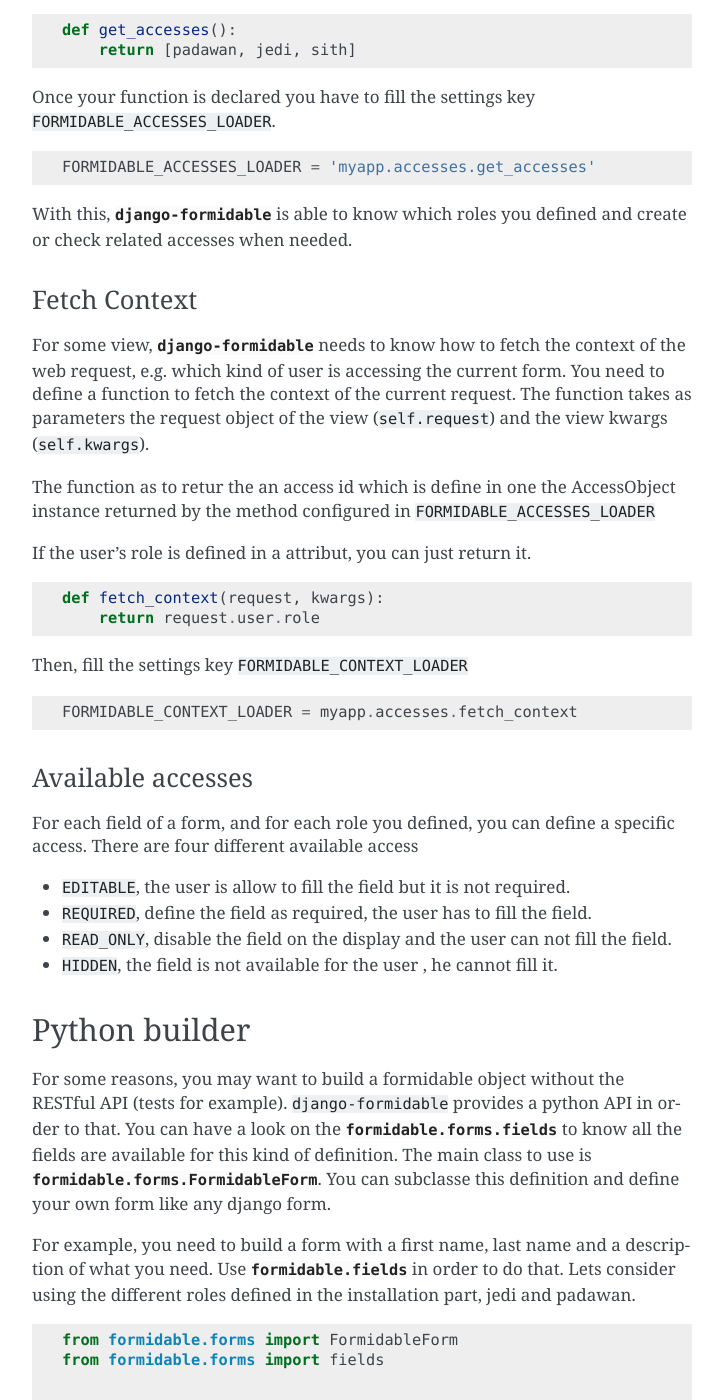
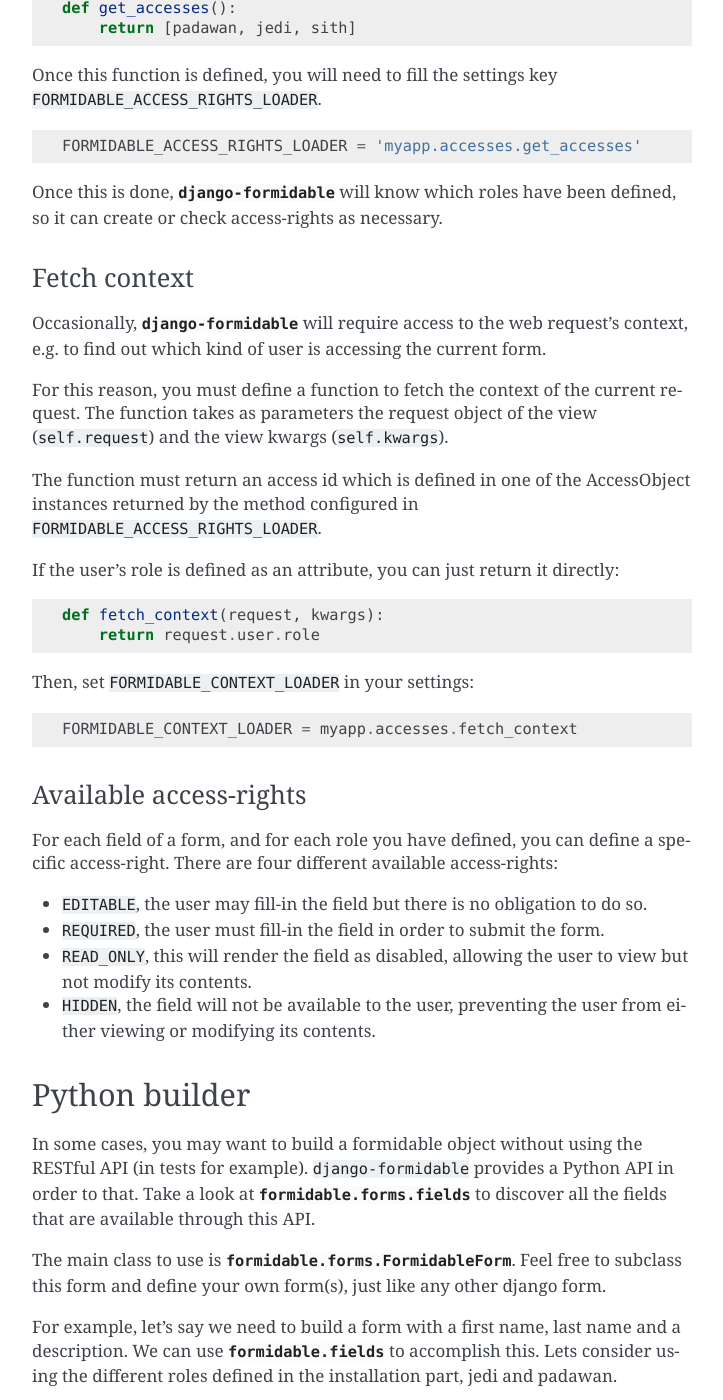
Before and after one commit to peopledoc/django-formidable, a Sphinx documentation site: the page built from doc/source/forms.rst, in a window 1280 px wide and 1400 px high, scrolled down 1205 px. Shown: the whole window, without its empty margins (388-1111 px from the left). Built offline with Sphinx 7.4.7, drawn with Linux system fonts in a browser that asks for light colours; formulas are drawn with MathJax 3; some of the changed text lies outside the part shown.

Commit message:
Improve English in docs

```diff
--- a/doc/source/forms.rst
+++ b/doc/source/forms.rst
@@ -1,49 +1,48 @@
 Forms
 +++++
 
-The main purpose of this app is to handle Forms. Of course, the app provides an API way to Create and Edit forms. But it's not the only way.
-``django-formidable`` provides a full python builder in order to create form. Moreover, when a form is created it's really usefull to get it
-as standard django form. For this, ``django-formidable`` provides a method to get this standard django form class and use it as normal django form.
+The main purpose of this app is to handle Forms. Of course, the app provides an API to Create and Edit forms, but it's not the only option:
+``django-formidable`` also provides a full python builder in order to create forms. ``django-formidable`` also provides a method to retrieve a standard django form class which can then be used just like an ordinary django form.
 
 
 Formidable object
 =================
 
-The main class is :class:`formidable.models.Formidable`. This class is a classic django model which defines a representation of dynamic form.
+The main class is :class:`formidable.models.Formidable`. This class is a classic django model which defines a representation of a dynamic form.
 
 .. autoclass:: formidable.models.Formidable
     :members:
 
-This is the main object manipulated in order to create or edit dynamic form through RESTful API or python/django.
+This is the main object which is used to create or edit dynamic forms through the RESTful API or directly in Python/Django.
 
 
 
-Roles and Accesses
-==================
+Roles and access-rights
+=======================
 
-Roles definition
-----------------
+Roles
+-----
 
-One of the main features of :mod:`formidable` is to provide different accesses on the same form. With this, you can create a form with "admininstration part"
-with different access level for example.
+One of the main features of :mod:`formidable` is to set up different access-rights for the same form. This way, you can create a form with certain fields
+that are only accessible to a specific group of users, for example.
 
-For the moment, :mod:`formidable` is not designed to work without roles, so even if you haven't to handle multiple roles or accesses inside your application, you have to define
-a default role.
+For the moment, :mod:`formidable` is not designed to work without roles, so even if you don't need to handle multiple roles or access-rights inside your application, you will still have to define
+a default role for :mod:`formidable` to work properly.
 
-All role has to be declared throught :class:`formidable.accesses.AccessObject` instance. This class is really simple, it has to be created with an :attr:`id` and a :attr:`label`.
-The :attr:`id` has to be uniq, it's up to you to keep it with this constraint. The :attr:`label` is here to for human readable value. You can put what you want in it.
+All roles must be declared through a :class:`formidable.accesses.AccessObject` instance. This class must be instantiated with an :attr:`id` and a :attr:`label`.
+The :attr:`id` has to be unique, it's up to you to maintain this constraint. The :attr:`label` serves as a human readable value. You can set this to any string you like.
 
 .. code-block:: python
 
     from formidable.accesses import AccessObject
 
     padawan = AccessObject(id='padawan', label='Padawan')
-    jedi = AccesObject(id='jedi', label='Jedi')
-    sith = AccesObject(id='sith', label='Bad Guy')
+    jedi = AccessObject(id='jedi', label='Jedi')
+    sith = AccessObject(id='sith', label='Bad Guy')
 
 
 
-:mod:`django-formidable` needs to know how to get all declared instancies. To do it , you have to create a function which returns the instances.
+:mod:`django-formidable` needs to know how to get all declared instances. To do so, you will need to create a function which returns the correct instances:
 
 .. code-block:: python
 
@@ -51,27 +50,27 @@
         return [padawan, jedi, sith]
 
 
-Once your function is declared you have to fill the settings key ``FORMIDABLE_ACCESSES_LOADER``.
+Once this function is defined, you will need to fill the settings key ``FORMIDABLE_ACCESS_RIGHTS_LOADER``.
 
 
 .. code-block:: python
 
-    FORMIDABLE_ACCESSES_LOADER = 'myapp.accesses.get_accesses'
+    FORMIDABLE_ACCESS_RIGHTS_LOADER = 'myapp.accesses.get_accesses'
 
 
-With this, :mod:`django-formidable` is able to know which roles you defined and create or check related accesses when needed.
+Once this is done, :mod:`django-formidable` will know which roles have been defined, so it can create or check access-rights as necessary.
 
 
-Fetch Context
+Fetch context
 -------------
+Occasionally, :mod:`django-formidable` will require access to the web request's context, e.g. to find out which kind of user is accessing the current form.
 
-For some view, :mod:`django-formidable` needs to know how to fetch the context of the web request, e.g. which kind of user is accessing the current form.
-You need to define a function to fetch the context of the current request. The function takes as parameters the request object of the view (``self.request``)
+For this reason, you must define a function to fetch the context of the current request. The function takes as parameters the request object of the view (``self.request``)
 and the view kwargs (``self.kwargs``).
 
-The function as to retur the an access id which is define in one the AccessObject instance returned by the method configured in ``FORMIDABLE_ACCESSES_LOADER``
+The function must return an access id which is defined in one of the AccessObject instances returned by the method configured in ``FORMIDABLE_ACCESS_RIGHTS_LOADER``.
 
-If the user's role is defined in a attribut, you can just return it.
+If the user's role is defined as an attribute, you can just return it directly:
 
 .. code-block:: python
 
@@ -79,7 +78,7 @@
         return request.user.role
 
 
-Then, fill the settings key ``FORMIDABLE_CONTEXT_LOADER``
+Then, set ``FORMIDABLE_CONTEXT_LOADER`` in your settings:
 
 
 .. code-block:: python
@@ -87,29 +86,29 @@
     FORMIDABLE_CONTEXT_LOADER = myapp.accesses.fetch_context
 
 
-Available accesses
-------------------
+Available access-rights
+-----------------------
 
-For each field of a form, and for each role you defined, you can define a specific access.
-There are four different available access
+For each field of a form, and for each role you have defined, you can define a specific access-right.
+There are four different available access-rights:
 
-- ``EDITABLE``, the user is allow to fill the field but it is not required.
-- ``REQUIRED``, define the field as required, the user has to fill the field.
-- ``READ_ONLY``, disable the field on the display and the user can not fill the field.
-- ``HIDDEN``, the field is not available for the user , he cannot fill it.
+- ``EDITABLE``, the user may fill-in the field but there is no obligation to do so.
+- ``REQUIRED``, the user must fill-in the field in order to submit the form.
+- ``READ_ONLY``, this will render the field as disabled, allowing the user to view but not modify its contents.
+- ``HIDDEN``, the field will not be available to the user, preventing the user from either viewing or modifying its contents.
 
 
 Python builder
 ==============
 
-For some reasons, you may want to build a formidable object without the RESTful API (tests for example). ``django-formidable`` provides a
-python API in order to that. You can have a look on the :mod:`formidable.forms.fields` to know all the fields are available for
-this kind of definition.
-The main class to use is :class:`formidable.forms.FormidableForm`. You can subclasse this definition and define your own form
-like any django form.
+In some cases, you may want to build a formidable object without using the RESTful API (in tests for example). ``django-formidable`` provides a
+Python API in order to that. Take a look at :mod:`formidable.forms.fields` to discover all the fields that are available through this API.
 
-For example, you need to build a form with a first name, last name and a description of what you need. Use :mod:`formidable.fields`
-in order to do that. Lets consider using the different roles defined in the installation part, jedi and padawan.
+The main class to use is :class:`formidable.forms.FormidableForm`. Feel free to subclass this form and define your own form(s),
+just like any other django form.
+
+For example, let's say we need to build a form with a first name, last name and a description. We can use :mod:`formidable.fields`
+to accomplish this. Lets consider using the different roles defined in the installation part, jedi and padawan.
 
 
 .. code-block:: python
@@ -123,31 +122,42 @@
 
         first_name = fields.CharField(label='Your First Name')
         last_name = fields.CharField(label='Your Last Name')
-        description = fields.TextField(label='Description', help_text='Write a text about you.'),
+        description = fields.TextField(
+            label='Description',
+            help_text='Tell us about yourself.'
+        )
 
 
-Attribute like ``required`` are not used on this definition because is depends on the context the form is build. So If you want to define a field as required, it has be required
-for a specific role through :attr:`accesses` argument. This argument is a dictionary containing the different access for different role. By default, if you don't specify any access
-for role previously defined, the access for the role is created as ``EDITABLE``
+Attributes like ``required`` should not be used as these will depend on the context when the form is built. If you want to define a field as required, it will need to be required
+for a specific role through the :attr:`accesses` argument. This argument is a dictionary containing the various access-rights for each role. By default, if you don't specify any access-rights
+for a previously defined role, the field will be created as ``EDITABLE``:
 
 
 .. code-block:: python
 
     class MySubscriptionForm(FormidableForm):
 
-        first_name = fields.CharField(label='Your First Name', accesses={'padawan': 'REQUIRED', 'jedi': 'READ_ONLY'})
+        first_name = fields.CharField(
+            label='Your First Name',
+            accesses={'padawan': 'REQUIRED', 'jedi': 'READ_ONLY'}
+        )
         last_name = fields.CharField(label='Your Last Name')
-        description = fields.TextField(label='Description', help_text='Write a text about you.'),
+        description = fields.TextField(
+            label='Description',
+            help_text='Tell us about yourself.'
+        )
 
 
-When the definition is complete you can create a :class:`formidable.models.Formidable` object
+When the form definition is complete, you can create a new :class:`formidable.models.Formidable` object:
 
 
 .. code-block:: python
 
-    formidable = MySubscriptionForm.to_formidable(label='My Subscription Form', description='This is a form in order to subscribe to jedi order.')
+    formidable = MySubscriptionForm.to_formidable(
+        label='My Subscription Form',
+        description='This form is for subscribing to the jedi order.')
 
-This method will create the object in database and return the complete instance.
+This method will create the object in the database and return the complete instance:
 
 
 .. code-block:: python
@@ -155,13 +165,13 @@
     >>> formidable.pk
     42
 
-And you can get the final django form class from the formidable object
+You can also get the django form class from the formidable object:
 
 .. code-block:: python
 
     >>> form_class = formidable.get_django_form_class(role='padawan')
 
-For padawan role, the first_name is required
+For our 'padawan' role, the first_name is required:
 
 .. code-block:: python
 
@@ -170,7 +180,6 @@
     False
     >>> form.errors
     {'first_name': ['This field is required.']}
-
 
 
 
--- a/doc/source/intro.rst
+++ b/doc/source/intro.rst
@@ -1,6 +1,6 @@
 Introduction
 ============
 
-:mod:`django-formidable` provides the ``python/django`` side in order to create/edit custom django forms.
-The main part is to provide an RESTful API which can be plug-in with a front-end application. (see :mod:`formidable-ui`).
-You can have a look on provided endpoint in order to build forms through API.
+:mod:`django-formidable` allows your users to create/edit custom Django forms.
+:mod:`django-formidable` provides a RESTful API, which can be used in conjunction with a front-end application (see :mod:`formidable-ui`).
+A number of endpoints are provided in order to enable building forms via the API.
```
Also changed, not shown: doc/source/install.rst (+37 -31 lines), doc/source/index.rst (line endings or trailing spaces), 2 other files.
